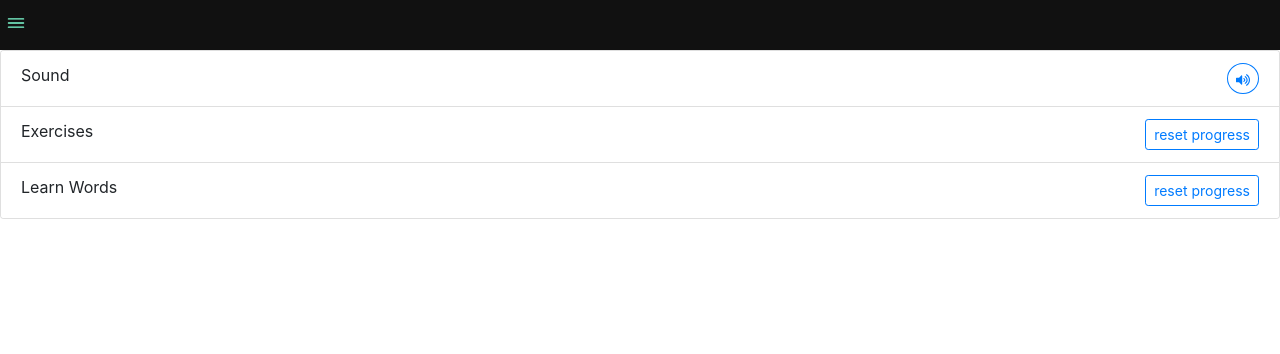
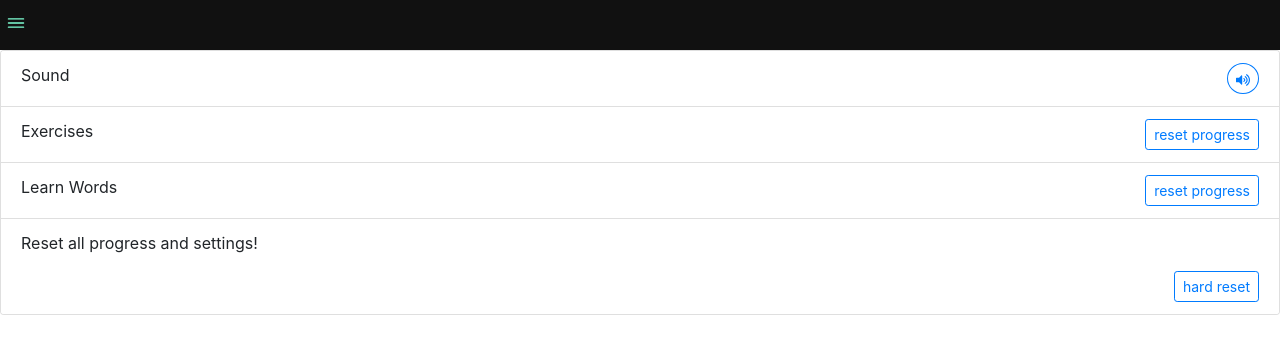
Before and after one commit to b0r1slav/learning-english, a React (Create React App) app: page /settings in a window 1280 px wide. Shown: the top 354 px of the page. Built offline with nearby package versions, Linux system fonts and the light colour scheme.

Commit message:
hard reset

```diff
--- a/src/common/settings/Settings.js
+++ b/src/common/settings/Settings.js
@@ -21,7 +21,7 @@ class Settings extends React.Component {
     handleResetExercises = () => {
         let learningEnglish = Local.getData();
 
-        learningEnglish.exercises = {};
+        learningEnglish.exercises = Local.defaultData.exercises;
 
         Local.setData(learningEnglish);
     };
@@ -30,10 +30,7 @@ class Settings extends React.Component {
     handleResetLearnWords = () => {
         let learningEnglish = Local.getData();
 
-        learningEnglish.words = {
-            dontKnow: [],
-            offset: 0
-        };
+        learningEnglish.words = Local.defaultData.words;
 
         Local.setData(learningEnglish);
     };
@@ -49,6 +46,13 @@ class Settings extends React.Component {
         this.setState({
             sound: learningEnglish.sound
         });
+    };
+
+
+    handleResetAll = () => {
+
+        Local.setData();
+
     };
 
 
@@ -74,6 +78,10 @@ class Settings extends React.Component {
                                 Learn Words
                                 <ButtonLoader func={this.handleResetLearnWords} text="reset progress" />
                             </li>
+                            <li className="list-group-item li-nav">
+                                <p>Reset all progress and settings!</p>
+                                <ButtonLoader func={this.handleResetAll} text="hard reset" />
+                            </li>
                         </ul>
                     </div>
                 </div>
```
